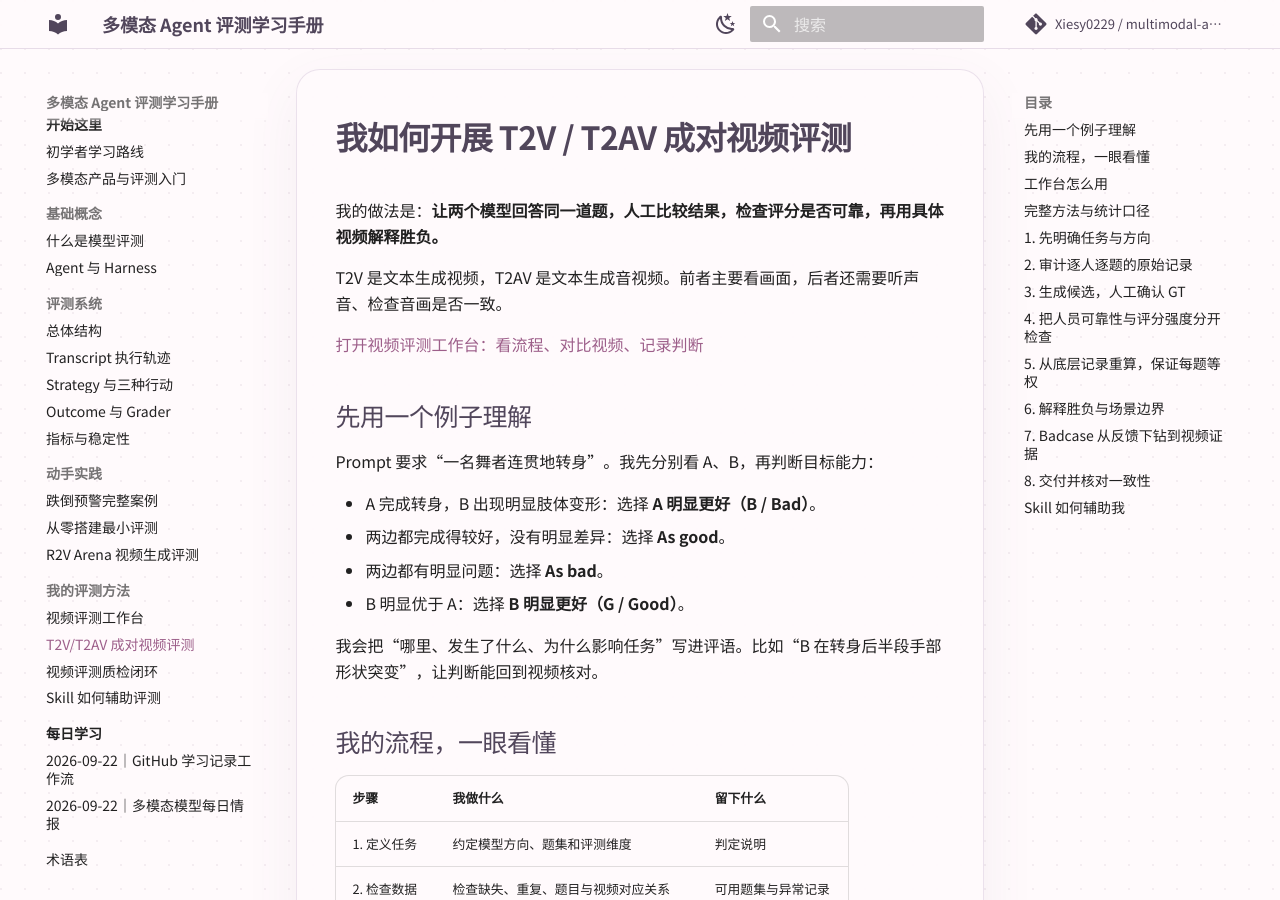
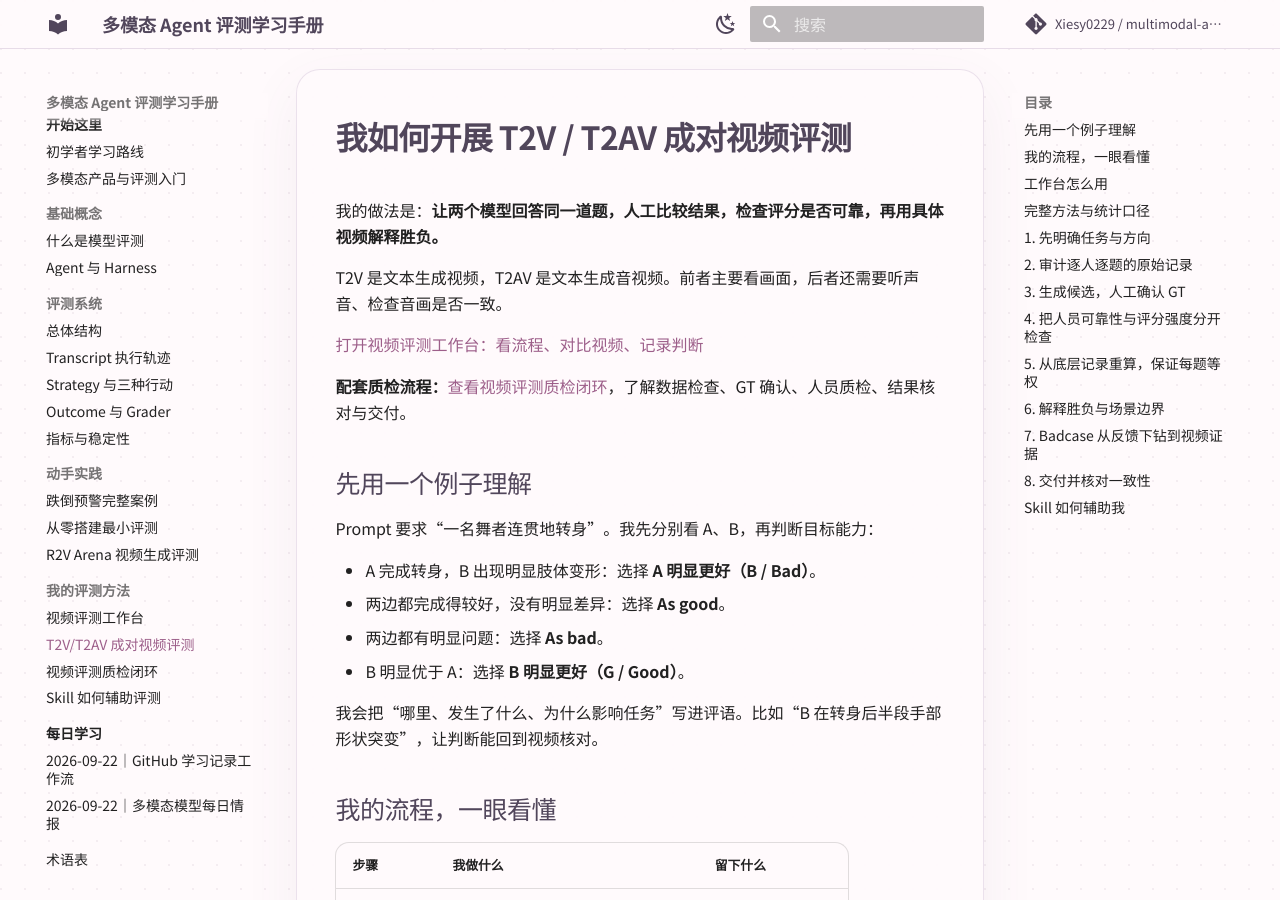
Before and after one commit to Xiesy0229/multimodal-agent-evaluation-handbook, an MkDocs documentation site: the page built from docs/practice/pairwise-video-evaluation.md, in a window 1280 px wide and 900 px high. Built offline with MkDocs 1.6.1 and Material for MkDocs 9.7.7, drawn with Linux system fonts in a browser that asks for light colours; comment, search, counter and statistics services are not loaded.

Commit message:
Link quality-control guide from evaluation methods page

```diff
--- a/docs/practice/pairwise-video-evaluation.md
+++ b/docs/practice/pairwise-video-evaluation.md
@@ -5,6 +5,8 @@
 T2V 是文本生成视频，T2AV 是文本生成音视频。前者主要看画面，后者还需要听声音、检查音画是否一致。
 
 [打开视频评测工作台：看流程、对比视频、记录判断](https://xiesy0229.github.io/multimodal-agent-evaluation-handbook/video-workbench/)
+
+**配套质检流程：**[查看视频评测质检闭环](video-evaluation-quality-control.md)，了解数据检查、GT 确认、人员质检、结果核对与交付。
 
 ## 先用一个例子理解
 
```
